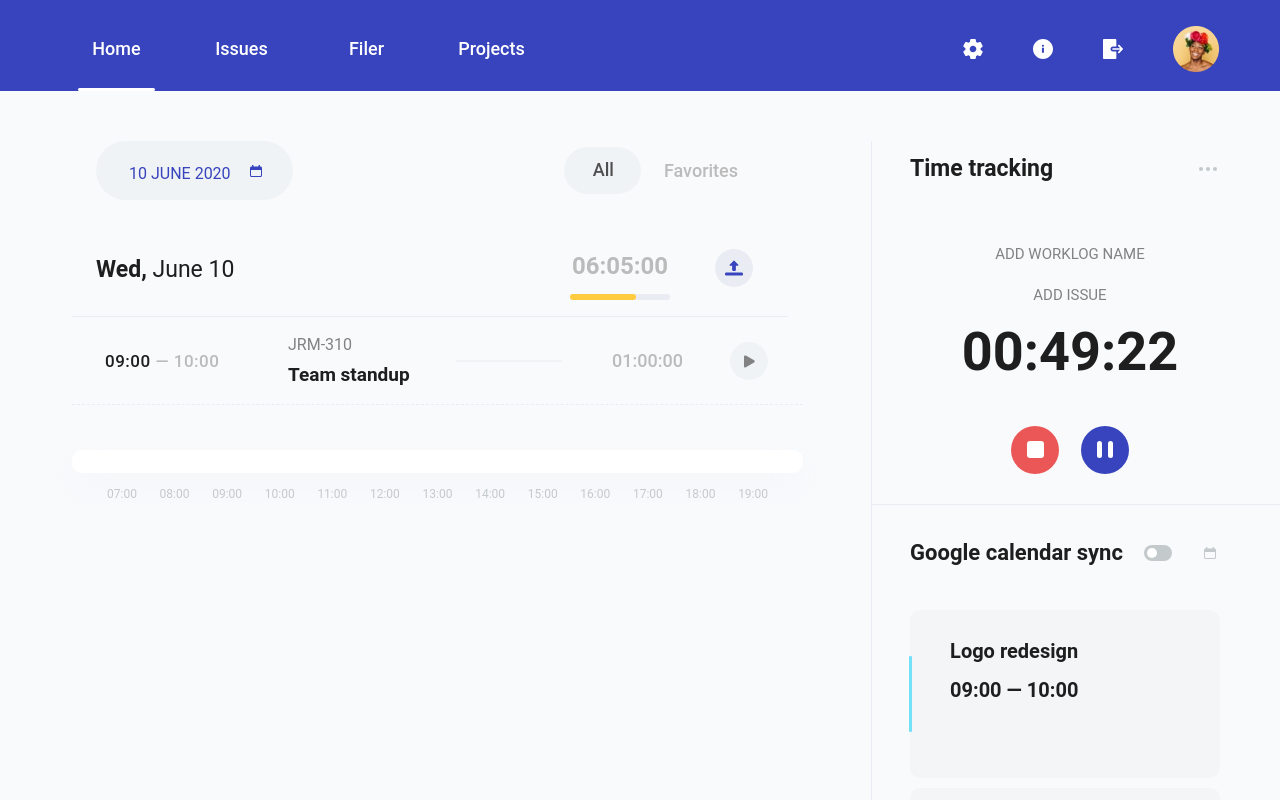
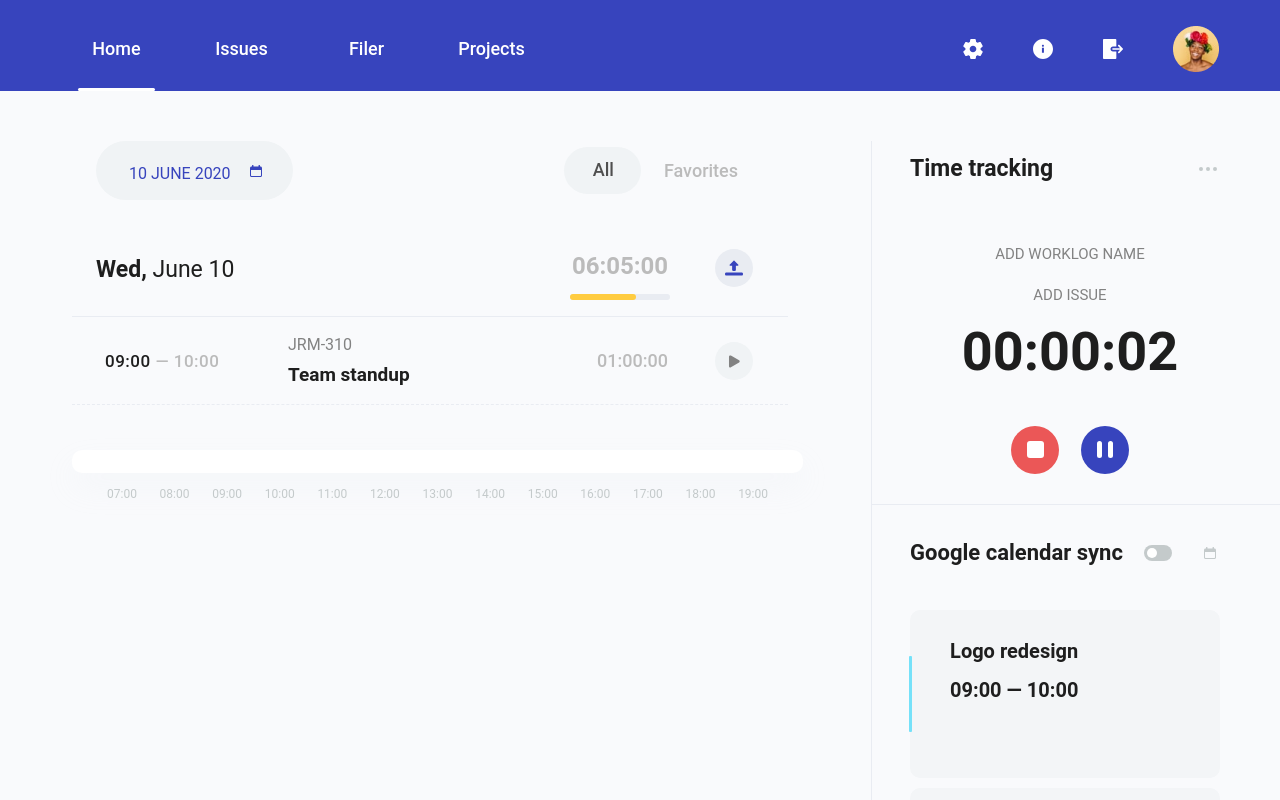
Before and after one commit to irina-lu/time-tracker-reactjs, a React (Create React App) app: page / in a window 1280 px wide. Both pictures are taken after a click on the button "Add new worklog". Shown: the top 800 px of the page. Built offline with nearby package versions, Linux system fonts and the light colour scheme.

Commit message:
Created and displayed new worklog

```diff
--- a/src/Modal/PopupNewWorklog.jsx
+++ b/src/Modal/PopupNewWorklog.jsx
@@ -4,6 +4,7 @@ import Slider from "./Slider/Slider";
 import { connect } from "react-redux";
 import { openPopup } from "../redux/actions";
 import { startTimer } from "../redux/actions";
+import { createWorklog } from "../redux/actions";
 
 function PopupNewWorklog(props) {
   const [nameWorklog, setNameWorklog] = useState(props.nameWorklog);
@@ -30,8 +31,10 @@ function PopupNewWorklog(props) {
       issue: nameIssue,
       started: start,
       ended: end,
+      status: "",
     };
 
+    props.createWorklog(newWorklog);
     console.log(newWorklog);
   }
 
@@ -104,12 +107,17 @@ function PopupNewWorklog(props) {
 }
 
 const mapStateToProps = (state) => {
-  return { isOpen: state.popup, isStartTimer: state.timer };
+  return {
+    isOpen: state.popup,
+    isStartTimer: state.timer,
+    worklogs: state.worklogs,
+  };
 };
 
 const mapDispachToProps = {
   openPopup,
   startTimer,
+  createWorklog,
 };
 
 export default connect(mapStateToProps, mapDispachToProps)(PopupNewWorklog);
--- a/src/Modal/Slider/Slider.jsx
+++ b/src/Modal/Slider/Slider.jsx
@@ -16,8 +16,6 @@ function Slide({ startTime, endTime, update }) {
     let minutes = (value - hours * 60).toString().padStart(2, "0");
     return `${hours}:${minutes}`;
   }
-
-  console.log(startTime, endTime);
 
   // if (startTime === endTime) {
   //   today.setMinutes(today.getMinutes() + 1);
--- a/src/TimeTracking/ActiveWorklog.jsx
+++ b/src/TimeTracking/ActiveWorklog.jsx
@@ -4,7 +4,7 @@ import { connect } from "react-redux";
 import { openPopup } from "../redux/actions";
 
 function ActiveWorklog(props) {
-  const [sec, setSec] = useState(2960);
+  const [sec, setSec] = useState(0);
   const [classButton, setClassButton] = useState(
     "active-worklog__btn-pause_run"
   );
--- a/src/Worklog/Worklog.jsx
+++ b/src/Worklog/Worklog.jsx
@@ -1,23 +1,41 @@
 import React from "react";
+import { connect } from "react-redux";
 import "./Worklog.scss";
 import WorklogOptions from "../WorklogOptions/WorklogOptions";
 
-function Worklog() {
+function Worklog({ worklog }) {
+  function minuteToHour(value) {
+    let hours = Math.floor(value / 60)
+      .toString()
+      .padStart(2, "0");
+    let minutes = (value - hours * 60).toString().padStart(2, "0");
+    return `${hours}:${minutes}`;
+  }
+
+  const time = worklog.ended - worklog.started;
+
+  // minuteToHour(worklog.started);
+  // minuteToHour(worklog.ended);
+
   return (
     <li className="worklog__wrapper">
       <div className="worklog">
         <p className="worklog__interval-time">
-          09:00 <span className="worklog__interval-time_gray">— 10:00</span>
+          {minuteToHour(worklog.started)}
+          <span className="worklog__interval-time_gray">
+            {" "}
+            — {minuteToHour(worklog.ended)}
+          </span>
         </p>
         <span className="worklog__status"></span>
         <div className="worklog__name-wrapper">
-          <span className="worklog__code-issue">JRM-310</span>
-          <h4 className="worklog__name">Team standup</h4>
+          <span className="worklog__code-issue">{worklog.issue}</span>
+          <h4 className="worklog__name">{worklog.name}</h4>
         </div>
-        <div className="worklog__bar">
+        {/* <div className="worklog__bar">
           <div className="worklog__value"></div>
-        </div>
-        <span className="worklog__time">01:00:00</span>
+        </div> */}
+        <span className="worklog__time">{`${minuteToHour(time)}:00`}</span>
         <button className="worklog__btn">
           <span className="visually-hidden">Play</span>
         </button>
@@ -108,4 +126,10 @@ function Worklog() {
   );
 }
 
-export default Worklog;
+const mapStateToProps = (state) => {
+  return {
+    worklogs: state.worklogs,
+  };
+};
+
+export default connect(mapStateToProps, null)(Worklog);
--- a/src/Worklog/Worklog.scss
+++ b/src/Worklog/Worklog.scss
@@ -76,6 +76,7 @@
 .worklog__code-issue {
     font-size: 16px;
     line-height: 26px;
+    height: 26px;
     color: $font-mid-gray;
     margin-bottom: 2px;
 }
@@ -126,6 +127,7 @@
     font-weight: 500;
     color: $font-light-gray;
     width: 80px;
+    margin-left: auto;
     margin-right: 38px;
 }
 
--- a/src/Worklog/WorklogList.jsx
+++ b/src/Worklog/WorklogList.jsx
@@ -1,13 +1,39 @@
 import React from "react";
 import "./WorklogList.scss";
 import Worklog from "./Worklog";
+import { connect } from "react-redux";
 
-function WorklogList() {
+function WorklogList({ worklogs }) {
+  // const worklogs = [
+  //   {
+  //     name: "nameWorklog",
+  //     issue: "JRM-312",
+  //     started: 640,
+  //     ended: 690,
+  //     status: "",
+  //   },
+  //   {
+  //     name: "nameWorklog",
+  //     issue: "JRM-311",
+  //     started: 700,
+  //     ended: 730,
+  //     status: "",
+  //   },
+  // ];
+
   return (
     <ul className="worklogs-list">
-      <Worklog />
+      {worklogs.map((worklog, index) => (
+        <Worklog worklog={worklog} key={index} />
+      ))}
     </ul>
   );
 }
 
-export default WorklogList;
+const mapStateToProps = (state) => {
+  return {
+    worklogs: state.worklogs,
+  };
+};
+
+export default connect(mapStateToProps, null)(WorklogList);
--- a/src/Worklog/WorklogList.scss
+++ b/src/Worklog/WorklogList.scss
@@ -1,6 +1,7 @@
 .worklogs-list {
     margin: 0;
     padding: 0;
+    padding-right: 15px;
     list-style: none;
     margin-bottom: 45px;
 }
--- a/src/redux/actions.jsx
+++ b/src/redux/actions.jsx
@@ -1,4 +1,4 @@
-import { OPEN_POPUP, START_TIMER } from "./types";
+import { CREATE_WORKLOG, OPEN_POPUP, START_TIMER } from "./types";
 
 export function openPopup() {
   return {
@@ -11,3 +11,10 @@ export function startTimer() {
     type: START_TIMER,
   };
 }
+
+export function createWorklog(worklog) {
+  return {
+    type: CREATE_WORKLOG,
+    payload: worklog,
+  };
+}
--- a/src/redux/rootReducer.jsx
+++ b/src/redux/rootReducer.jsx
@@ -6,5 +6,5 @@ import { worklogReducer } from "./worklogReducer";
 export const rootReducer = combineReducers({
   popup: openPopupReducer,
   timer: startTimerReducer,
-  worklog: worklogReducer,
+  worklogs: worklogReducer,
 });
--- a/src/redux/worklogReducer.jsx
+++ b/src/redux/worklogReducer.jsx
@@ -1,15 +1,20 @@
 import { CREATE_WORKLOG } from "./types";
 
-const initialState = {
-  worklog: [{ name: "", issue: "", started: "", stoped: "", status: "" }],
-};
+const initialState = [
+  {
+    name: "Team standup",
+    issue: "JRM-310",
+    started: 540,
+    ended: 600,
+    status: "",
+  },
+];
 
 export const worklogReducer = (state = initialState, action) => {
-  //   switch (action.type) {
-  //     case CRW:
-  //       return (state = !state);
-  //     default:
-  //       return state;
-  //   }
-  return state;
+  switch (action.type) {
+    case CREATE_WORKLOG:
+      return [...state, action.payload];
+    default:
+      return state;
+  }
 };
```
